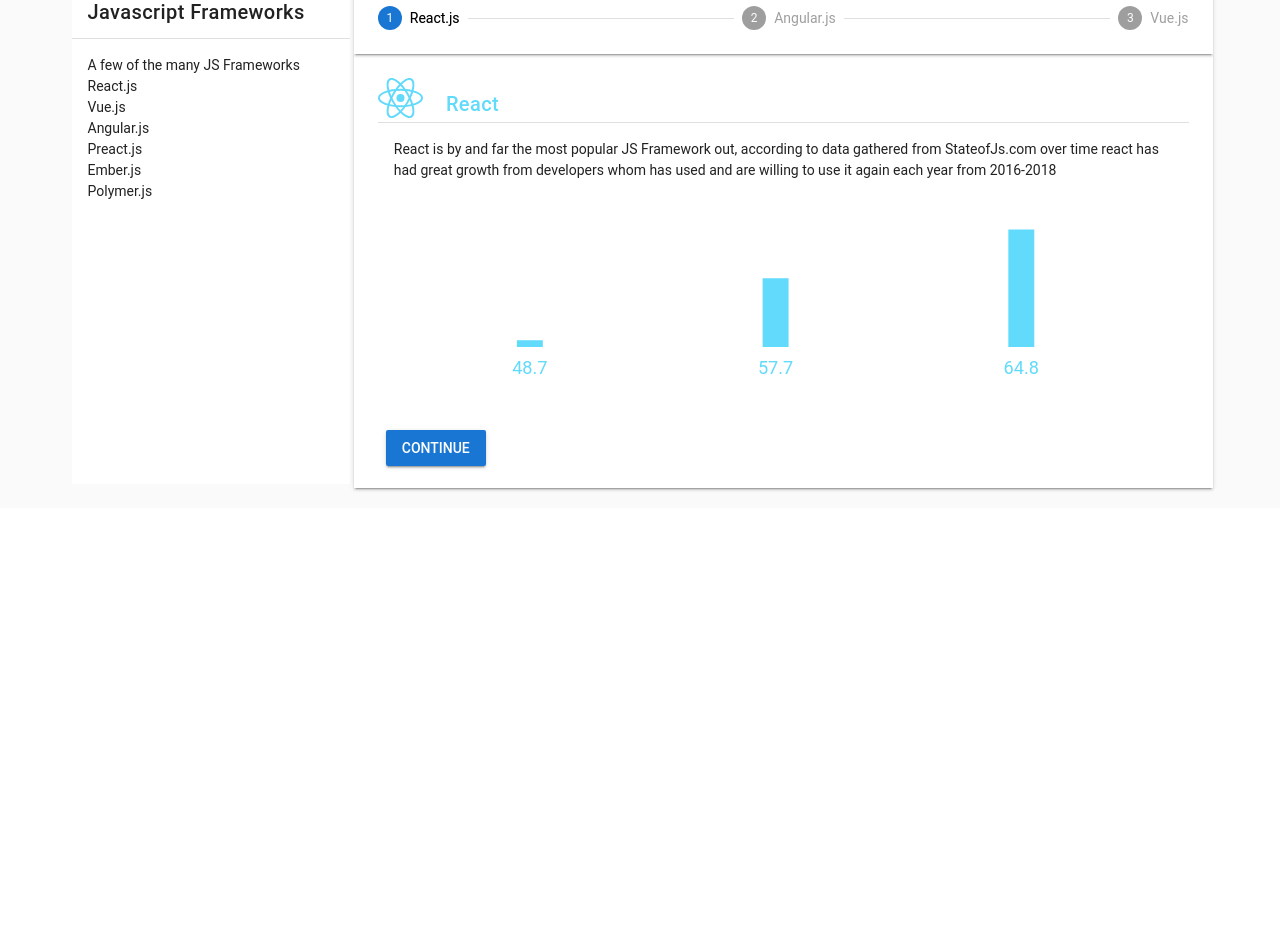
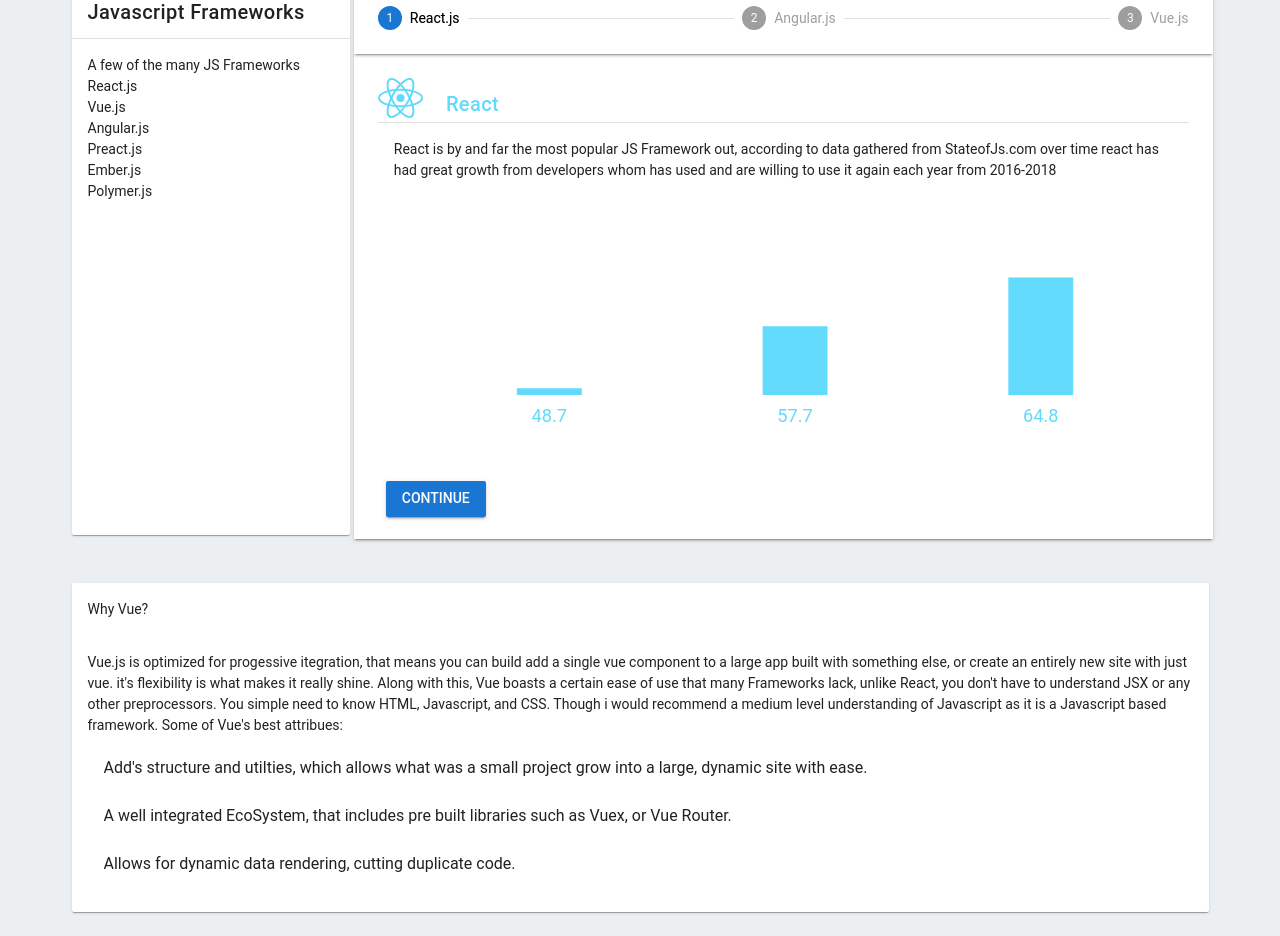
Before and after one commit to JakeAdams91/HonorsProject, a Vue app: page / in a window 1280 px wide. Shown: the part 300-1236 px from the top of the page. Before the commit the page ends 808 px from the top, so only its background shows below. Built offline with nearby package versions, Linux system fonts and the light colour scheme.

Commit message:
added whyVue page

```diff
--- a/src/App.vue
+++ b/src/App.vue
@@ -3,21 +3,27 @@
     <top-nav/>
     <v-content>
       <home />
+      <why-vue />
     </v-content>
   </v-app>
 </template>
 
 <script>
 import Home from './components/Home.vue'
+import WhyVue from './components/WhyVue.vue'
 import TopNav from './components/TopNav.vue'
 export default {
   name: 'app',
   components: {
     TopNav,
-    Home
+    Home,
+    WhyVue
   }
 }
 </script>
 
 <style>
+  #app {
+    background-color: #ECEFF1;
+  }
 </style>
--- a/src/components/Home.vue
+++ b/src/components/Home.vue
@@ -2,7 +2,8 @@
   <v-container grid-list-md>
     <v-layout row wrap>
       <v-flex d-flex xs12>
-        <v-card flat>
+        <v-card elevation="1"
+        >
           <v-card-title class="title">
             What are Javascript Frameworks?
           </v-card-title>
@@ -17,10 +18,8 @@
           </v-card-text>
         </v-card>
       </v-flex>
-      <!-- experimental -->
-      <!-- <v-layout row wrap> -->
-      <v-flex d-flex xs3>
-            <v-card flat>
+      <v-flex d-flex xs12 sm3>
+            <v-card elevation="1">
               <v-card-title class="title">
                 Javascript Frameworks
               </v-card-title>
@@ -34,15 +33,12 @@
                 Ember.js <v-spacer />
                 Polymer.js <v-spacer />
               </v-card-text>
-              <!-- <v-parallax height="700" :src="require('../assets/sideII.jpg')"></v-parallax> -->
             </v-card>
           </v-flex>
           <v-flex xs9>
-            <stepper-chart />
+            <stepper-chart v-if="this.$vuetify.breakpoint.smAndUp"/>
           </v-flex>
-      <!-- </v-layout> -->
-      <!-- experimental -->
-
+          <stepper-chart v-if="this.$vuetify.breakpoint.xsOnly"/>
     </v-layout>
   </v-container>
 </template>
--- a/src/components/StepperChart.vue
+++ b/src/components/StepperChart.vue
@@ -1,19 +1,6 @@
 <template>
   <v-container grid-list-md fluid class="ma-0 pa-0">
     <v-layout row wrap>
-      <!--
-      <v-sparkline
-        :labels="labels"
-        :value="angularValue"
-        color="primary"
-        line-width="2"
-        ></v-sparkline>
-      <v-sparkline
-        :labels="labels"
-        :value="vueValue"
-        color="green"
-        line-width="2"
-        ></v-sparkline> -->
       <v-stepper v-model="el">
         <v-stepper-header>
           <v-stepper-step :complete="el > 1" step="1">
@@ -30,9 +17,9 @@
         </v-stepper-header>
         <v-stepper-items>
           <v-stepper-content step="1">
-            <v-card height="350" flat>
+            <v-card flat>
               <v-layout row>
-                <v-flex xs1>
+                <v-flex xs2 sm2 md1>
                   <v-img height="40" width="45" :src="require('../assets/react.svg')"></v-img>
                 </v-flex>
                 <v-flex class="mt-3">
@@ -42,10 +29,11 @@
                 </v-flex>
               </v-layout>
               <v-divider />
-              <v-card-text>
+              <v-card-text class="mb-3">
                 React is by and far the most popular JS Framework out, according to data gathered from StateofJs.com over time
                 react has had great growth from developers whom has used and are willing to use it again each year from 2016-2018
                 <v-sparkline
+                class="mt-5"
                   height="80"
                   show-labels
                   type="bar"
@@ -53,7 +41,7 @@
                   :labels="labels"
                   :value="reactValue"
                   color="#61dafb"
-                  line-width="10"
+                  line-width="25"
                 >
                 </v-sparkline>
               </v-card-text>
@@ -67,9 +55,9 @@
           </v-stepper-content>
 
           <v-stepper-content step="2">
-            <v-card height="350" flat>
+            <v-card flat>
               <v-layout row>
-                <v-flex xs3 class="angular">
+                <v-flex xs12 sm3 class="angular">
                   <v-img height="45" width="175" :src="require('../assets/angular.svg')"></v-img>
                 </v-flex>
               </v-layout>
@@ -86,7 +74,7 @@
                   :labels="labels"
                   :value="angularValue"
                   color="#e53935"
-                  line-width="10"
+                  line-width="25"
                 >
                 </v-sparkline>
               </v-card-text>
@@ -100,9 +88,9 @@
           </v-stepper-content>
 
           <v-stepper-content step="3">
-            <v-card height="350" flat>
+            <v-card flat>
               <v-layout row>
-                <v-flex xs1>
+                <v-flex xs2 sm2 md1>
                   <v-img height="40" width="40" :src="require('../assets/vue.png')"></v-img>
                 </v-flex>
                 <v-flex class="mt-3">
@@ -124,7 +112,7 @@
                   :labels="labels"
                   :value="vueValue"
                   color="#4caf50"
-                  line-width="10"
+                  line-width="25"
                 ></v-sparkline>
               </v-card-text>
             </v-card>
--- /dev/null
+++ b/src/components/WhyVue.vue
@@ -0,0 +1,45 @@
+<template>
+  <v-container grid-list-md>
+    <v-layout row wrap>
+      <v-flex d-flex xs12>
+        <v-card elevation="1">
+          <v-card-title>
+            Why Vue?
+          </v-card-title>
+          <v-card-text>
+            Vue.js is optimized for progessive itegration, that means you can build add a single vue component to a large app built with something else,
+            or create an entirely new site with just vue. it's flexibility is what makes it really shine.
+            Along with this, Vue boasts a certain ease of use that many Frameworks lack,
+            unlike React, you don't have to understand JSX or any other preprocessors.
+            You simple need to know HTML, Javascript, and CSS.
+            Though i would recommend a medium level understanding of Javascript as it is a Javascript based framework.
+            Some of Vue's best attribues:
+            <v-list>
+              <v-list-tile>
+                <v-list-tile-title>
+                  Add's structure and utilties, which allows what was a small project grow into a large, dynamic site with ease.
+                </v-list-tile-title>
+              </v-list-tile>
+              <v-list-tile>
+                <v-list-tile-title>
+                  A well integrated EcoSystem, that includes pre built libraries such as Vuex, or Vue Router.
+                </v-list-tile-title>
+              </v-list-tile>
+              <v-list-tile>
+                <v-list-tile-title>
+                  Allows for dynamic data rendering, cutting duplicate code.
+                </v-list-tile-title>
+              </v-list-tile>
+            </v-list>
+          </v-card-text>
+        </v-card>
+      </v-flex>
+    </v-layout>
+  </v-container>
+</template>
+
+<script>
+export default {
+  name: "WhyVue"
+}
+</script>
```
